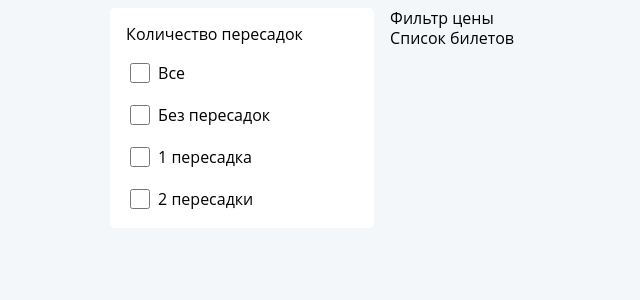
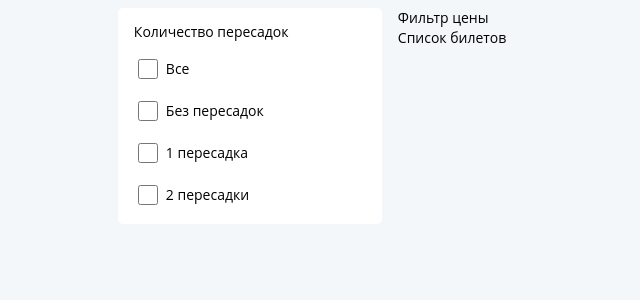
Before and after one commit to vandied/Aviasales-test, a React app: page / in a window 1280 px wide. Shown: the top 300 px of the page, without its empty margins (328-968 px from the left). Built offline with nearby package versions, Linux system fonts and the light colour scheme.

Commit message:
fix main font-size

```diff
--- a/src/styles/styles.css
+++ b/src/styles/styles.css
@@ -1,6 +1,6 @@
 body {
     background-color: #F3F7FA;
-    font-size: 16px;
+    font-size: 14px;
     line-height: 20px;
     font-family: 'Open Sans', sans-serif;
 }
```
